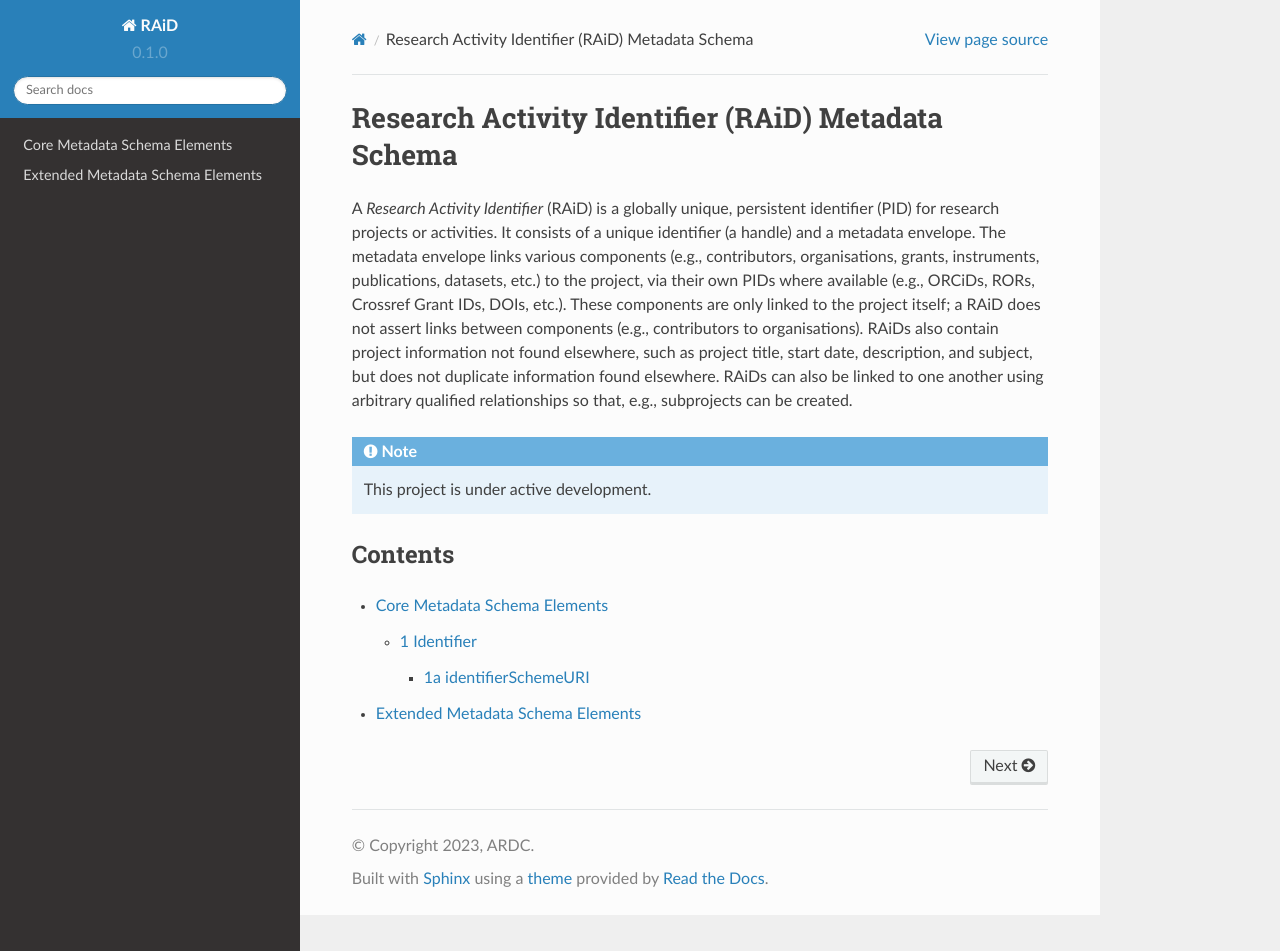
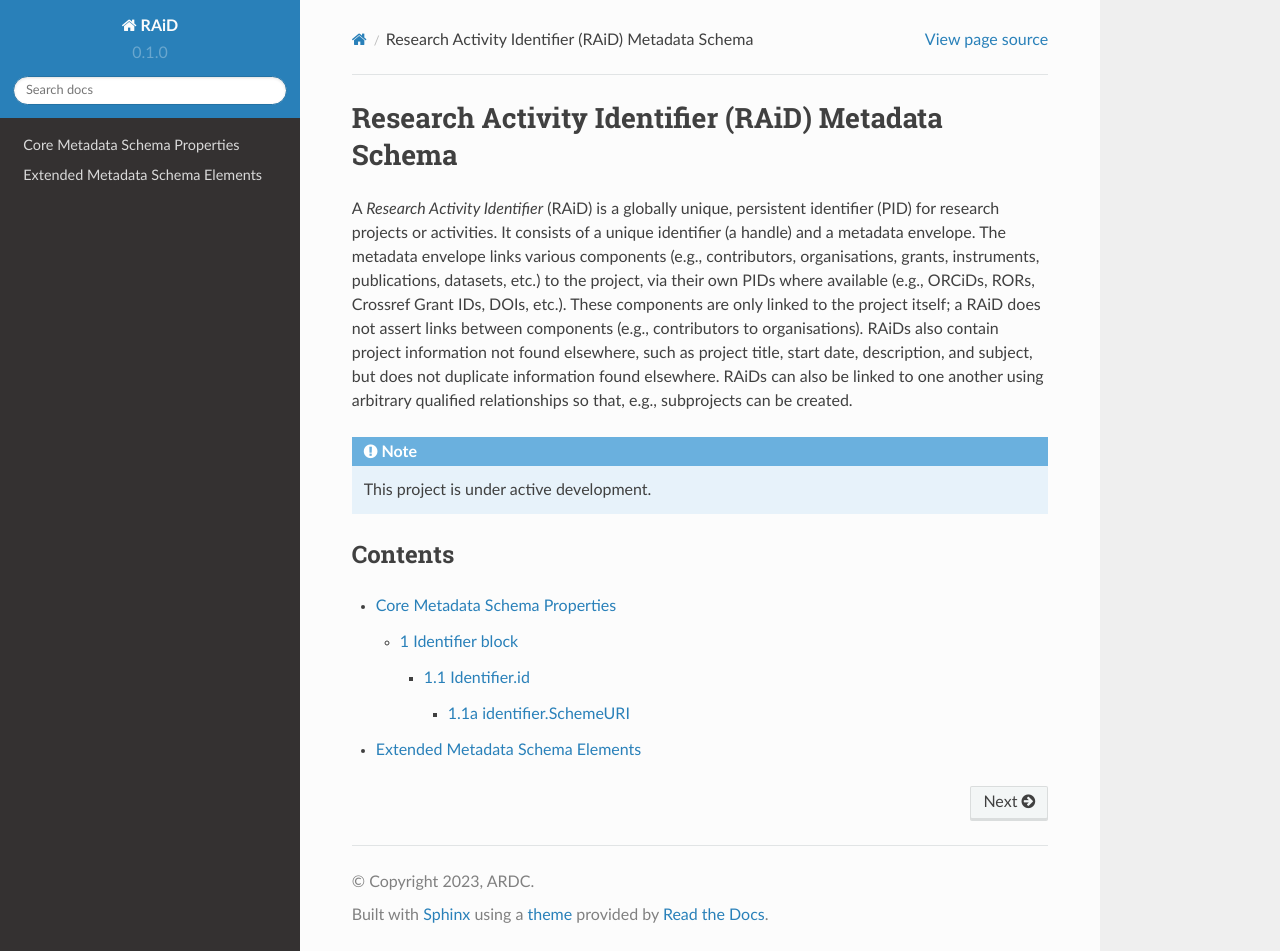
Before and after one commit to au-research/raid-metadata, a Sphinx documentation site: the page built from rtd/docs/source/index.rst, in a window 1280 px wide and 951 px high. Built offline with Sphinx 7.4.7 and the Read the Docs theme 2.0.0, drawn with Linux system fonts in a browser that asks for light colours.

Commit message:
Update first three properties in ID block to new format

```diff
--- a/rtd/docs/source/core.rst
+++ b/rtd/docs/source/core.rst
@@ -1,4 +1,4 @@
-Core Metadata Schema Elements
+Core Metadata Schema Properties
 =============================
 
 .. autosummary::
@@ -6,36 +6,46 @@ Core Metadata Schema Elements
 
 .. _1-Identifier:
 
-1 Identifier
-------------
 
-Definition: **The Identifier is a unique string that identifies a resource**
+1 Identifier block
+------------------
+
+*All metadata properties are divided into blocks. Each block contains related properties.*
+
+1.1 Identifier.id
+^^^^^^^^^^^^^^^^^
+
+Definition: **A unique string that identifies a Research Activity Identifier (RAiD); RAiD name**
 
 Occurence: **1**
 
 Requirement: **Mandatory**
 
-Schema-block: **Core-ID**
+Schema-block: **Core-v1**
 
 Allowed values:
 
-*A Research Activity Identifier (RAID) registered by a RAiD Registration Agency*
+*A RAiD name registered by a RAiD Registration Agency*
+
+Format: ``https://raid.org/prefix/suffix``
+
+Contraints: RAiD name suffix must consist of alphanumeric, English, ASCII Latin characters
 
 .. _1a-identifierSchemeURI:
 
-1a identifierSchemeURI
-^^^^^^^^^^^^^^^^^^^^^^
+1.1a identifier.SchemeURI
+~~~~~~~~~~~~~~~~~~~~~~~~~
 
-Definition: **The Identifier is a unique string that identifies a resource**
+Definition: **The URI of the Identifier scheme used**
 
 Occurence: **1**
 
 Requirement: **Mandatory**
 
-Schema-block: **Core-ID**
+Schema-block: **Core-v1**
 
 Allowed values:
 
 * <https://raid.org/>
 
-Note: This Property declares that the Identifier is a RAiD.
+Note: This property declares that the Identifier is a RAiD, resolvable at <https://raid.org/>.
```
